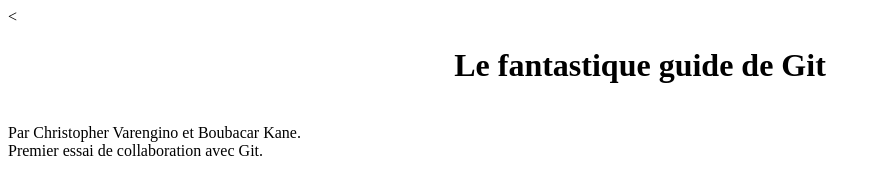
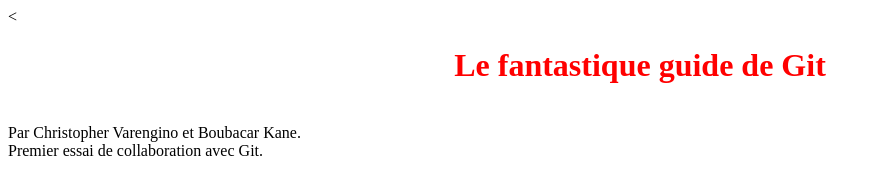
Before and after one commit to cricri3007/TD4, a plain HTML site: page index.html in a window 1280 px wide. Shown: the whole page, without its empty margins (0-880 px from the left). Drawn offline with Linux system fonts and the light colour scheme.

Commit message:
Modification de la feuille de style sur une seconde branche

```diff
--- a/style.css
+++ b/style.css
@@ -1,4 +1,5 @@
 header {
 text-align: center;
-font style: bolder;
+font-style: bolder;
+color: red;
 }
```
